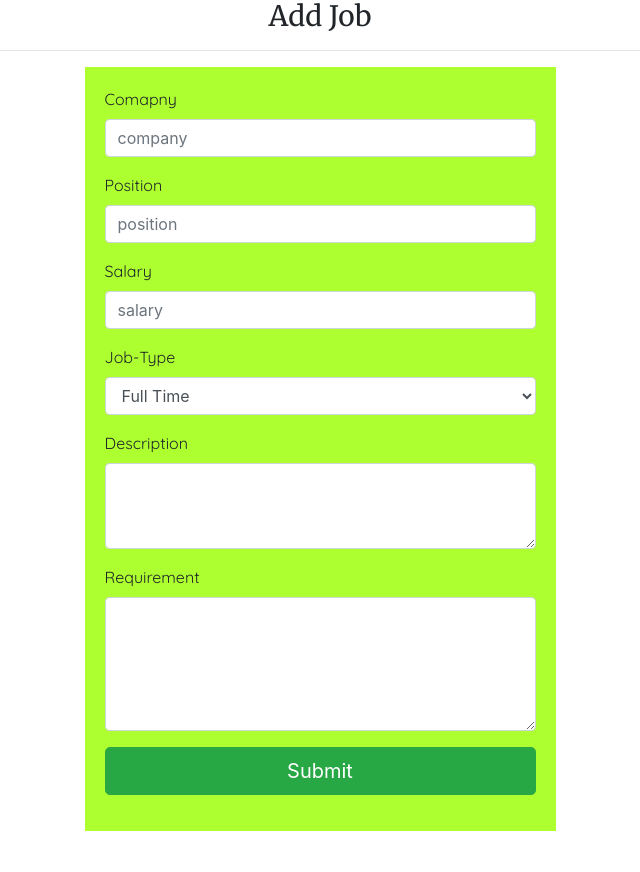
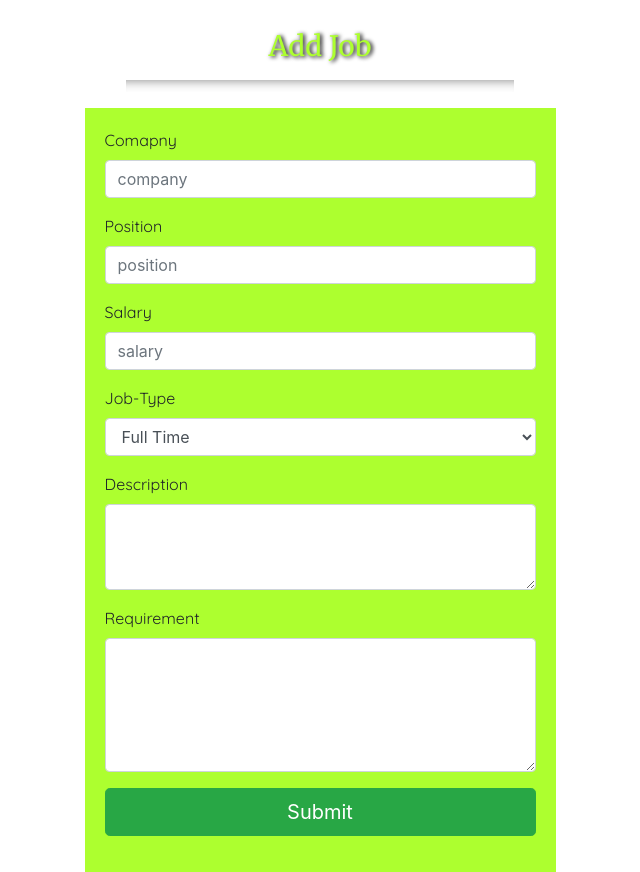
Before and after one commit to toluwalope19/Green-Leaf-Jobs, a Flask app: template templates/add_job.html in a window 1280 px wide. Shown: the whole page, without its empty margins (320-960 px from the left). Before the commit the page ends 831 px from the top, so only its background shows below. Run offline with Flask 2, Linux system fonts and the light colour scheme; the template is opened without the code that fills it, so the values that code supplies are empty; parts of the project's set-up code (start-up, migrations or seed data) failed here and were passed over; some libraries are stand-ins or nearby versions.

Commit message:
'styling'

```diff
--- a/static/css/add_job.css
+++ b/static/css/add_job.css
@@ -1,6 +1,8 @@
 h3 {
     font-family: 'Merriweather', serif;
     text-align: center;
+    color:greenyellow;
+    text-shadow: 2px 1px 4px black;
 }
 
 .container1 {
@@ -15,3 +17,15 @@ h3 {
 label {
     font-family:  'Quicksand', sans-serif;
 }
+
+hr {
+    height: 12px;
+    border: 0;
+    box-shadow: inset 0 12px 12px -12px rgba(0, 0, 0, 0.5);
+    width: 35%;
+
+}
+
+.container {
+    padding-top: 30px;
+}
```
